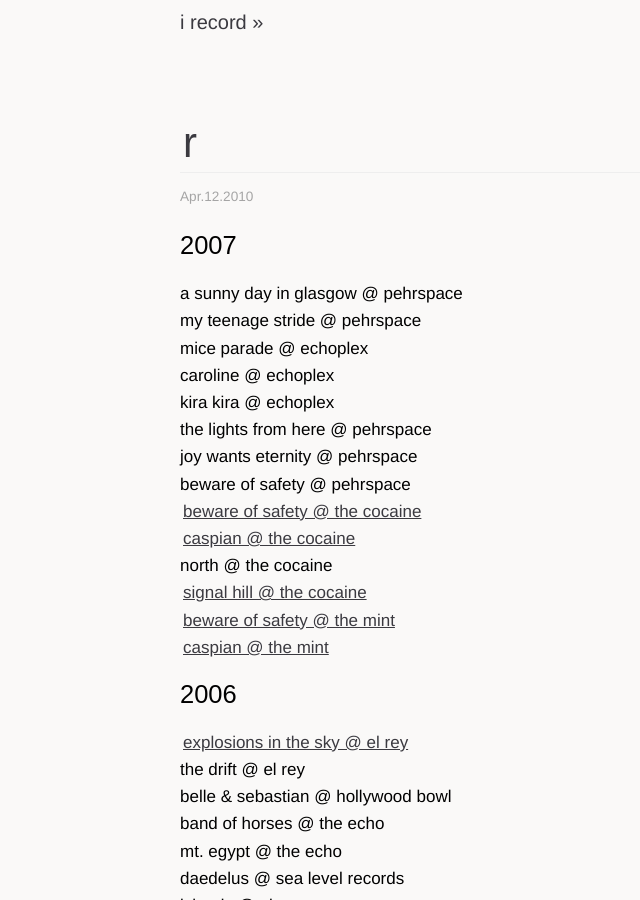
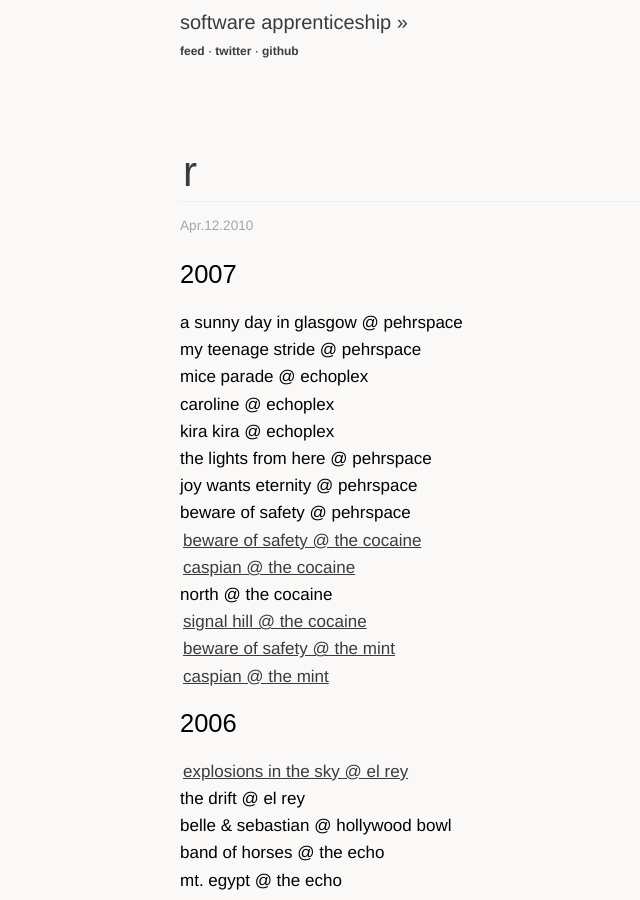
Before and after one commit to sl4m/skim.cc, a Jekyll site: the page built from _posts/2010-04-11-r.markdown, in a window 1280 px wide and 900 px high. Shown: the whole window, without its empty margins (12-652 px from the left). Built offline with Jekyll 4.4.1, drawn with Linux system fonts in a browser that asks for light colours; comment, search, counter and statistics services are not loaded; some of the changed text lies outside the part shown.

Commit message:
new post, now about software apprenticeship

```diff
--- a/_layouts/default.html
+++ b/_layouts/default.html
@@ -16,7 +16,12 @@
 
 <div class="content">
 <div id="header">
-  <div id="title"><a href="/">i record &raquo;</a></div>
+  <div id="title"><a href="/">software apprenticeship &raquo;</a></div>
+  <div id="misc">
+    <a href="http://feeds.feedburner.com/skimcc">feed</a> &middot;
+    <a href="http://twitter.com/skim">twitter</a> &middot;
+    <a href="http://github.com/sl4m">github</a>
+  </div>
 </div>
 </div>
 
```
Also changed, not shown: _posts/2010-05-21-the-offer.markdown (added, +11 -0 lines).
